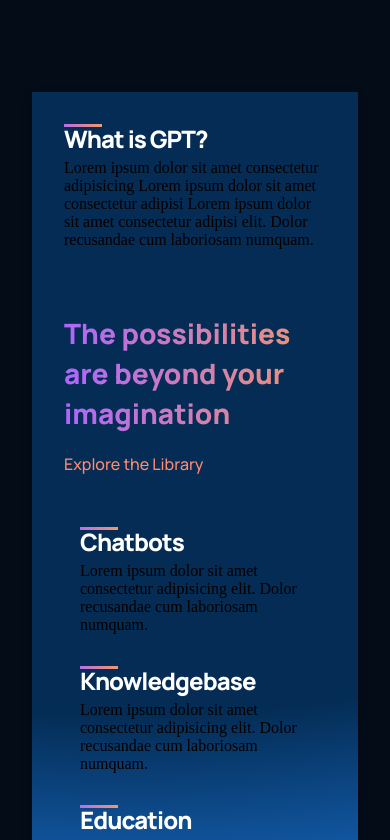
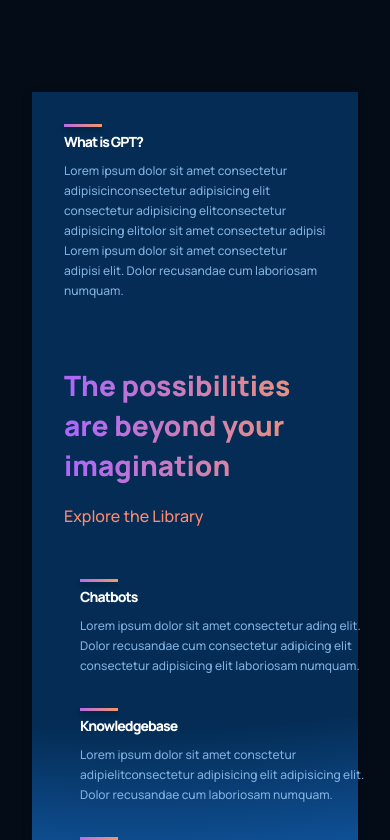
Before and after one commit to Ritam91/modern_website_using-reactjs, a React (Create React App) app: page / in a window 390 px wide. Shown: the part 1180-2020 px from the top of the page. Built offline with nearby package versions, Linux system fonts and the light colour scheme.

Commit message:
Updated featurecontainer

```diff
--- a/src/components/feature/Feature.jsx
+++ b/src/components/feature/Feature.jsx
@@ -8,7 +8,9 @@
         <h1>{title}</h1>
       </div>
       <div className="features__container-feature-text">
+        <p>
         {text}
+        </p>
       </div>
     </div>
   )
--- a/src/components/feature/feature.css
+++ b/src/components/feature/feature.css
@@ -16,14 +16,49 @@
 .features__container-feature-title h1 {
   color: #fff;
   font-family: var(--font-family);
-  font-size: 24px;
+  font-size: 22px;
   font-weight: 800;
-  line-height: 24px;
+  line-height: 30px;
   letter-spacing: -0.96px;
 }
 
-.features__container-feature-title div{
-    width: 38px;
-    height: 3px;
-    background: var(--gradient-bar);
+.features__container-feature-title div {
+  width: 38px;
+  height: 3px;
+  background: var(--gradient-bar);
+  box-shadow: 0 4px 4px rgba(0, 0, 0, 0.25);
+  margin-bottom: 0.25rem;
 }
+
+.features__container-feature-text {
+  flex: 1;
+  max-width: 360px;
+  display: flex;
+}
+
+.features__container-feature-text p {
+  color: var(--color-text);
+  font-family: var(--font-family);
+  font-size: 14px;
+  font-weight: 500;
+  line-height: 27px;
+}
+
+/* ==================================== BREAKPOINTS =============================== */
+
+/* ========================= MEDIUM SCREEN ============================ */
+@media screen and (max-width:550px) {
+  .features__container-feature-title h1{
+    font-size: 14px;
+    line-height: 22px;
+  }
+
+  .features__container-feature-text p{
+    font-size: 12px;
+    line-height: 20px;
+  }
+
+  .features__container-feature{
+    margin: 1rem 0;
+  }
+}
--- a/src/containers/whatGPT/WhatGPT.jsx
+++ b/src/containers/whatGPT/WhatGPT.jsx
@@ -7,7 +7,7 @@
       <div className="whatgpt__feature">
         <Feature
           title="What is GPT?"
-          text="Lorem ipsum dolor sit amet consectetur adipisicing Lorem ipsum dolor sit amet consectetur adipisi Lorem ipsum dolor sit amet consectetur adipisi elit. Dolor recusandae cum laboriosam numquam."
+          text="Lorem ipsum dolor sit amet consectetur adipisicinconsectetur adipisicing elit consectetur adipisicing elitconsectetur adipisicing elitolor sit amet consectetur adipisi Lorem ipsum dolor sit amet consectetur adipisi elit. Dolor recusandae cum laboriosam numquam."
         />
       </div>
 
@@ -21,15 +21,15 @@
       <div className="whatgpt__container">
         <Feature
           title="Chatbots"
-          text="Lorem ipsum dolor sit amet consectetur adipisicing elit. Dolor recusandae cum laboriosam numquam."
+          text="Lorem ipsum dolor sit amet consectetur ading elit. Dolor recusandae cum consectetur adipicing elit consectetur adipisicing elit  laboriosam numquam."
         />
         <Feature
           title="Knowledgebase"
-          text="Lorem ipsum dolor sit amet consectetur adipisicing elit. Dolor recusandae cum laboriosam numquam."
+          text="Lorem ipsum dolor sit amet consctetur adipielitconsectetur adipisicing elit adipisicing elit. Dolor recusandae cum laboriosam numquam."
         />
         <Feature
           title="Education"
-          text="Lorem ipsum dolor sit amet consectetur adipisicing elit. Dolor recusandae cum laboriosam numquam."
+          text="Lorem ipsum dolor sit amet consectecng elitconsectetur adipisicing elittur adipisicing elit. Dolor recusandae cum laboriosam numquam."
         />
       </div>
     </div>
--- a/src/containers/whatGPT/whatGPT.css
+++ b/src/containers/whatGPT/whatGPT.css
@@ -1,7 +1,7 @@
 .whatgpt {
   display: flex;
   flex-direction: column;
-  padding: 2rem;
+  padding: 4rem;
   background: var(--color-bg);
   background: radial-gradient(
     circle at 30% -100%,
@@ -62,7 +62,7 @@
 .whatgpt__container .features__container-feature {
   flex: 1;
   margin: 1rem;
-  min-width: 210px;
+  min-width: 310px;
   display: unset;
   flex-direction: column;
 }
@@ -74,6 +74,11 @@
 /* =============================== BREAKPOINTS ================================== */
 
 @media screen and (max-width: 850px) {
+
+  .whatgpt{
+    padding: 2rem;
+  }
+
   .whatgpt__heading {
     flex-direction: column;
     align-items: flex-start;
```
